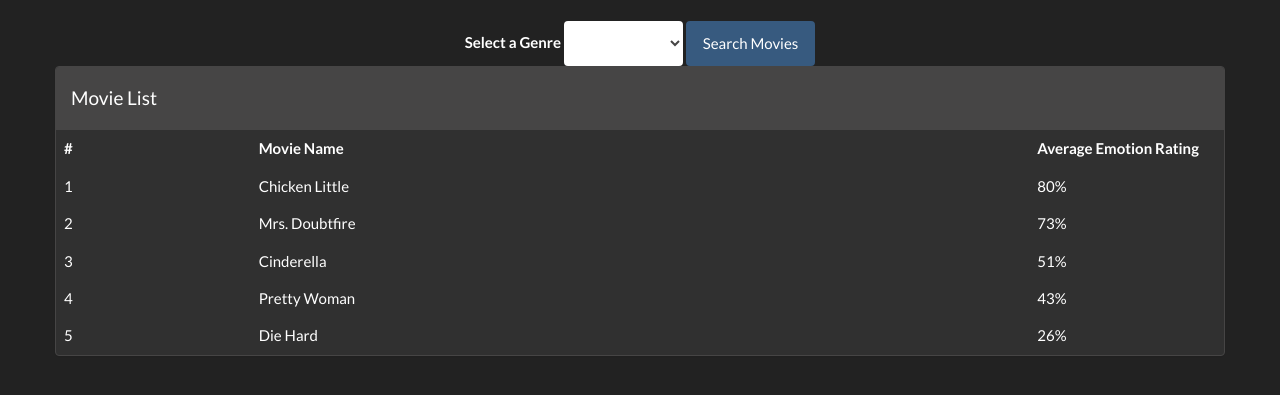
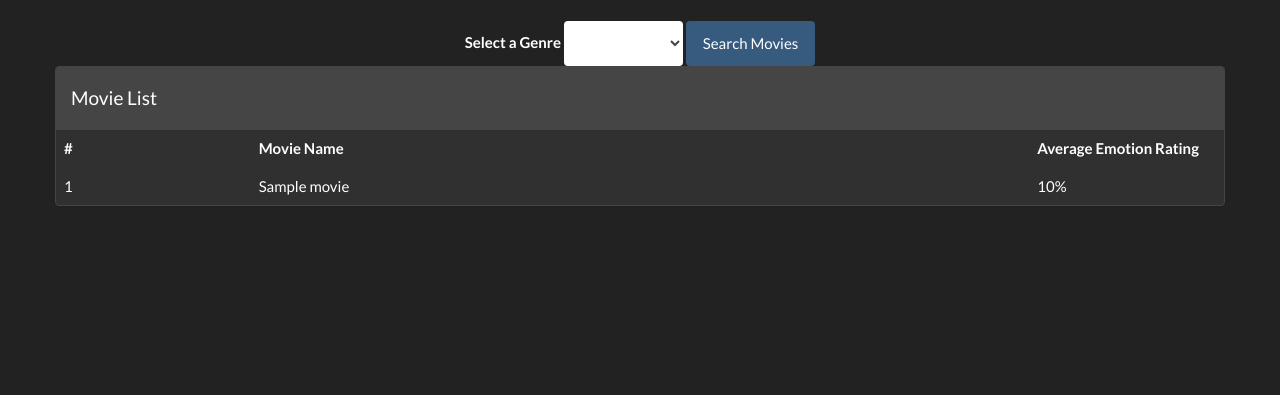
Before and after one commit to ashleyredzko/Comma, a Flask app: template templates/demo.html in a window 1280 px wide. Shown: the part 60-455 px from the top of the page. Run offline with Flask 2, Linux system fonts and the light colour scheme; the template is opened without the code that fills it: most values are stand-ins (such as "Sample title", 1, 10 or a date in 2020); some libraries are stand-ins or nearby versions.

Commit message:
Set up the demo template to use live DB data

```diff
--- a/server.py
+++ b/server.py
@@ -1,7 +1,17 @@
-from flask import Flask, render_template
+from flask import Flask, render_template, request
 import sqlite3
 
 app = Flask(__name__, static_folder="static", static_url_path="")
+
+movie_names = {
+    "casinoroyale": "Casino Royale",
+    "faultinourstars": "The Fault in Our Stars",
+    "greatgatsby": "Great Gatsby",
+    "ingloriousbasterds": "Inglorious Basterds",
+    "romeoandjuliet": "Romeo and Juliet",
+    "schindlerslist": "Schindler's List",
+    "shutterisland": "Shutter Island",
+}
 
 @app.route('/')
 def home():
@@ -12,16 +22,23 @@ def demo():
     connection = sqlite3.connect('comma_database.db')
     cursor = connection.cursor()
 
-    cursor.execute('SELECT name, happiness_amt, surprise_amt, contempt_amt, disgust_amt, fear_amt, neutral_amt, anger_amt, sadness_amt FROM movies')
+    emotion = request.args.get('emotion', 'neutral')
 
-    movies = cursor.fetchall()
+    cursor.execute('SELECT name, %s_amt FROM movies ORDER BY %s_amt DESC' % (emotion, emotion, ))
 
-    print(movies)
+    movie_data = cursor.fetchall()
+    movies = []
+
+    for movie in movie_data:
+        movie = list(movie)
+        movie.append(movie_names[movie[0]])
+
+        movies.append(movie)
 
     cursor.close()
     connection.close()
 
-    return render_template('Demo.html')
+    return render_template('Demo.html', movies=movies)
 
 @app.route('/about')
 def about():
--- a/templates/demo.html
+++ b/templates/demo.html
@@ -1,4 +1,5 @@
 {% include "header.html" %}
+
 <!-- DropDown Menu -->
 <div class="text-center">
     <form class="form-inline">
@@ -36,22 +37,20 @@
               <th class="col-xs-2">#</th><th class="col-xs-8">Movie Name</th><th class="col-xs-2">Average Emotion Rating</th>
             </tr>
           </thead>
-          <tbody>
+          <tbody
+            {% for movie in movies %}
             <tr>
-              <td class="col-xs-2">1</td><td class="col-xs-8">Chicken Little</td><td class="col-xs-2">80%</td>
+              <td>
+                {{ loop.index }}
+              </td>
+              <td>
+                {{ movie[2] }}
+              </td>
+              <td>
+                {{ "%d" % (movie[1] * 100) }}%
+              </td>
             </tr>
-            <tr>
-              <td class="col-xs-2">2</td><td class="col-xs-8">Mrs. Doubtfire</td><td class="col-xs-2">73%</td>
-            </tr>
-            <tr>
-              <td class="col-xs-2">3</td><td class="col-xs-8">Cinderella</td><td class="col-xs-2">51%</td>
-            </tr>
-            <tr>
-              <td class="col-xs-2">4</td><td class="col-xs-8">Pretty Woman</td><td class="col-xs-2">43%</td>
-            </tr>
-            <tr>
-              <td class="col-xs-2">5</td><td class="col-xs-8">Die Hard</td><td class="col-xs-2">26%</td>
-            </tr>
+            {% endfor %}
           </tbody>
         </table>
       </div>
```
